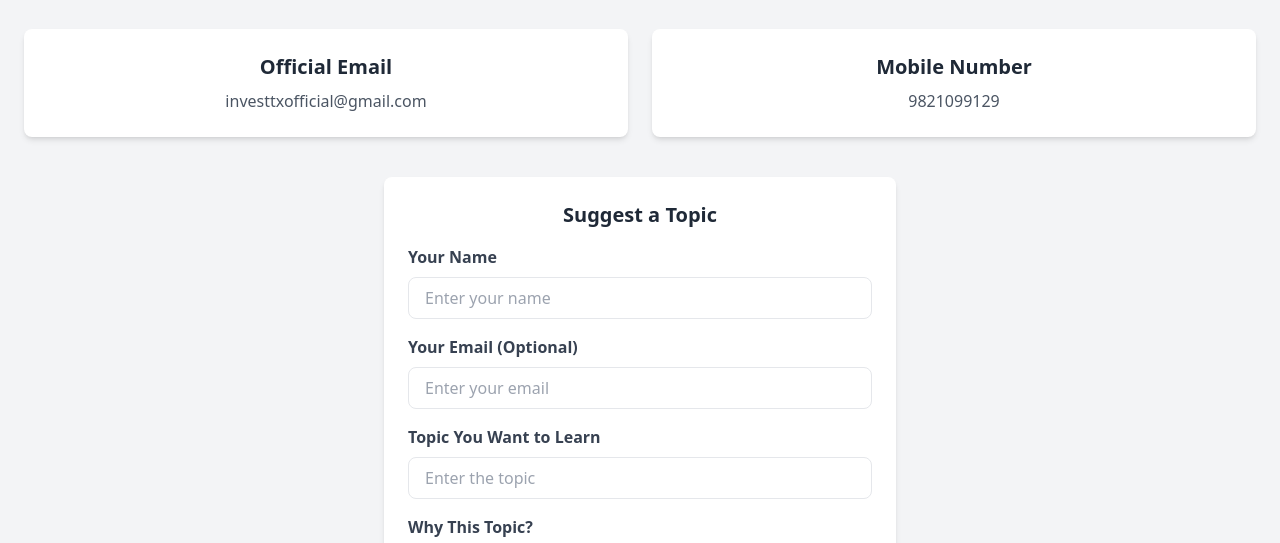
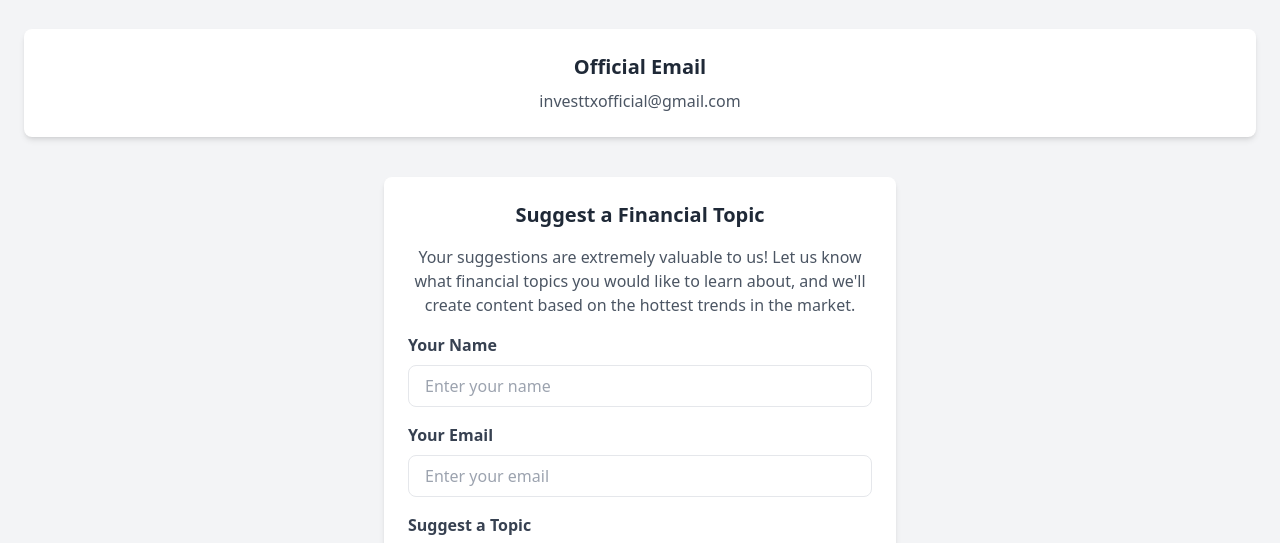
Before and after one commit to InvesttXfinance/InvestX, a plain HTML site: page contact.html in a window 1280 px wide. Shown: the part 231-774 px from the top of the page. Drawn offline with nearby package versions, Linux system fonts and the light colour scheme.

Commit message:
Update contact.html

```diff
--- a/contact.html
+++ b/contact.html
@@ -33,32 +33,26 @@
         <h2 class="text-4xl font-bold text-blue-500 mb-6">Contact <span class="text-gray-900">InvestX</span></h2>
         <p class="text-lg text-gray-700 max-w-2xl mx-auto">We'd love to hear from you! Feel free to reach out with any questions, feedback, or business inquiries.</p>
 
-        <div class="mt-8 grid grid-cols-1 md:grid-cols-2 gap-6">
+        <div class="mt-8 grid grid-cols-1 md:grid-cols-1 gap-6">
             <div class="p-6 bg-white rounded-lg shadow-md">
                 <h3 class="text-xl font-bold">Official Email</h3>
                 <p class="text-gray-600 mt-2">investtxofficial@gmail.com</p>
             </div>
-            <div class="p-6 bg-white rounded-lg shadow-md">
-                <h3 class="text-xl font-bold">Mobile Number</h3>
-                <p class="text-gray-600 mt-2">9821099129</p>
-            </div>
         </div>
 
-        <!-- Content Suggestion Form -->
+        <!-- Topic Suggestion Form -->
         <div class="mt-10 p-6 bg-white rounded-lg shadow-md max-w-lg mx-auto">
-            <h3 class="text-xl font-bold mb-4">Suggest a Topic</h3>
+            <h3 class="text-xl font-bold mb-4">Suggest a Financial Topic</h3>
+            <p class="text-gray-600 mb-4">Your suggestions are extremely valuable to us! Let us know what financial topics you would like to learn about, and we'll create content based on the hottest trends in the market.</p>
             <form>
                 <label class="block text-left text-gray-700 font-bold mb-2">Your Name</label>
                 <input type="text" class="w-full px-4 py-2 border rounded-lg mb-4" placeholder="Enter your name" required>
 
-                <label class="block text-left text-gray-700 font-bold mb-2">Your Email (Optional)</label>
-                <input type="email" class="w-full px-4 py-2 border rounded-lg mb-4" placeholder="Enter your email">
+                <label class="block text-left text-gray-700 font-bold mb-2">Your Email</label>
+                <input type="email" class="w-full px-4 py-2 border rounded-lg mb-4" placeholder="Enter your email" required>
 
-                <label class="block text-left text-gray-700 font-bold mb-2">Topic You Want to Learn</label>
-                <input type="text" class="w-full px-4 py-2 border rounded-lg mb-4" placeholder="Enter the topic" required>
-
-                <label class="block text-left text-gray-700 font-bold mb-2">Why This Topic?</label>
-                <textarea class="w-full px-4 py-2 border rounded-lg mb-4" placeholder="Tell us why you're interested in this topic" rows="4" required></textarea>
+                <label class="block text-left text-gray-700 font-bold mb-2">Suggest a Topic</label>
+                <textarea class="w-full px-4 py-2 border rounded-lg mb-4" placeholder="Enter a topic you want to learn about" rows="4" required></textarea>
 
                 <button type="submit" class="bg-blue-500 text-white px-6 py-2 rounded-lg font-bold hover:bg-blue-600">Submit</button>
             </form>
```
